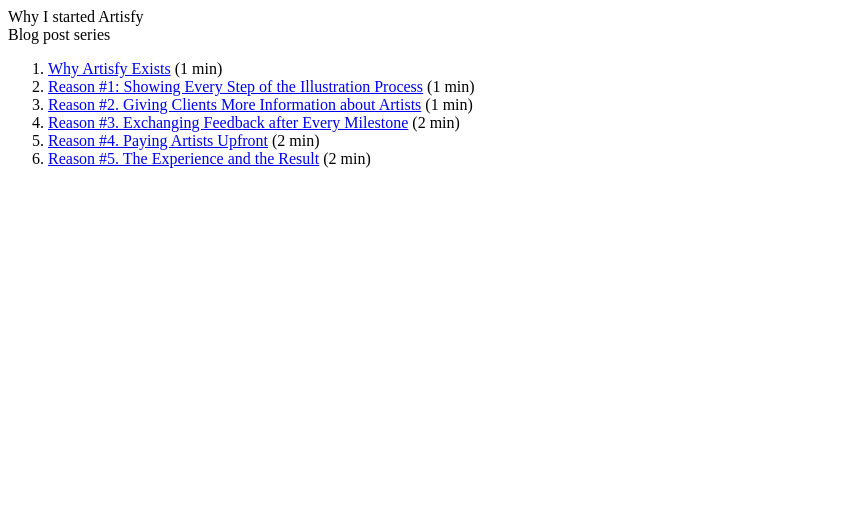
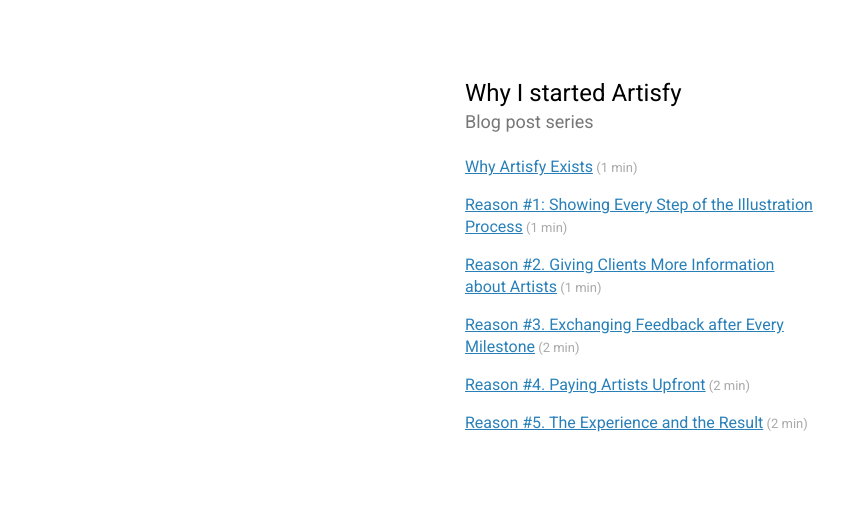
Before and after one commit to panphora/why-artisfy, a plain HTML site: page index.html in a window 1280 px wide. Shown: the whole page, without its empty margins (0-867 px from the left). Drawn offline with nearby package versions, Linux system fonts and the light colour scheme.

Commit message:
added actual site layout

```diff
--- a/index.html
+++ b/index.html
@@ -1,3 +1,14 @@
+<!doctype html>
+<html lang="en">
+<head>
+  <meta charset="utf-8">
+  <title>Why I started Artisfy</title>
+  <meta name="author" content="David Miranda">
+  <link href="https://fonts.googleapis.com/css?family=Roboto" rel="stylesheet" />
+  <link href="https://cdnjs.cloudflare.com/ajax/libs/normalize/5.0.0/normalize.min.css" rel="stylesheet" />
+  <link rel="stylesheet" href="style.css?v=1.0">
+</head>
+<body>
   <div class="container">
     <div class="header">Why I started Artisfy</div>
     <div class="sub-header">Blog post series</div>
@@ -22,3 +33,5 @@
       </li>
     </ol>
   </div>
+</body>
+</html>
```
Also changed, not shown: 2 other files. Lines whose indentation alone changed are shown as unchanged.
